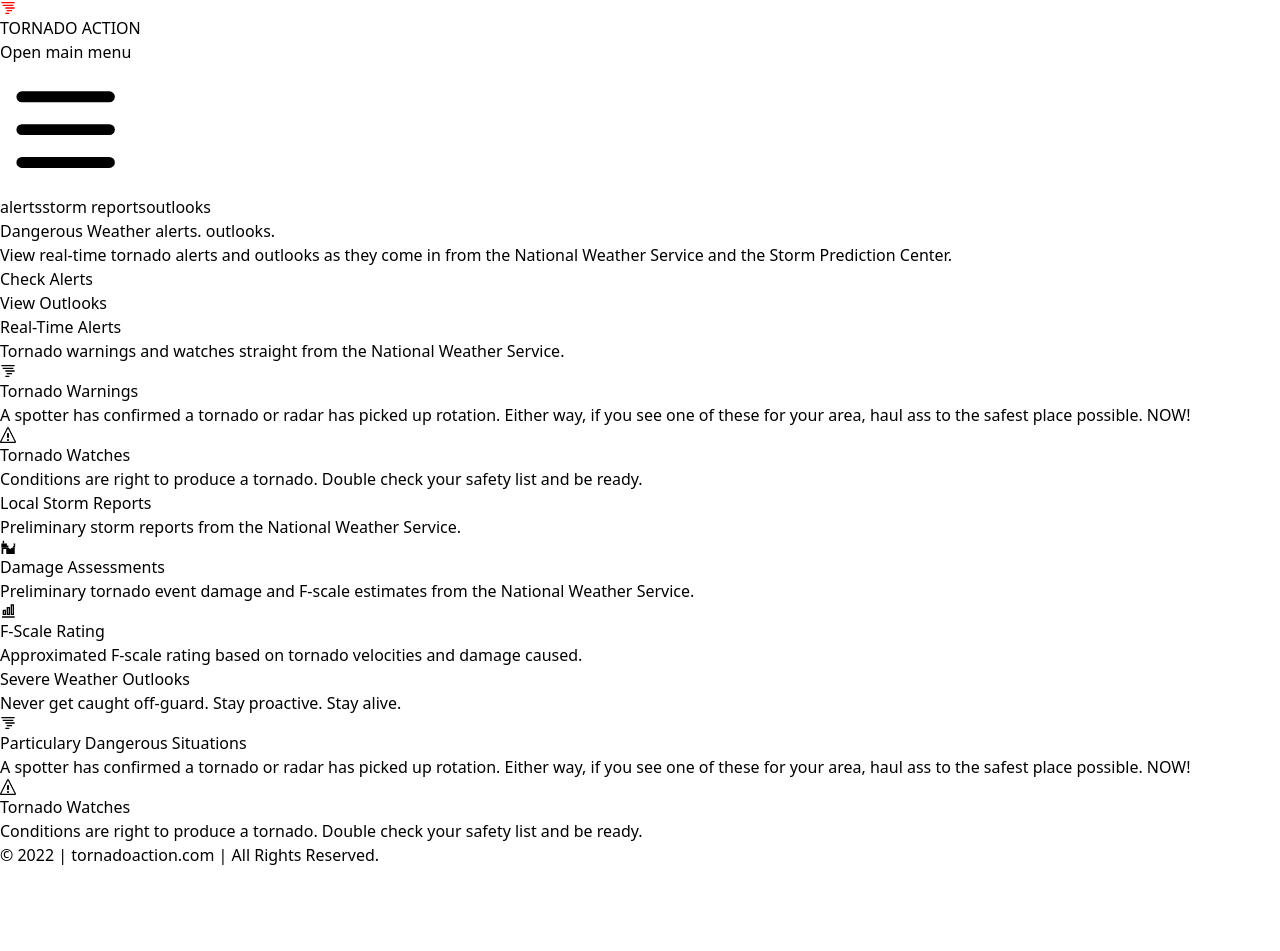
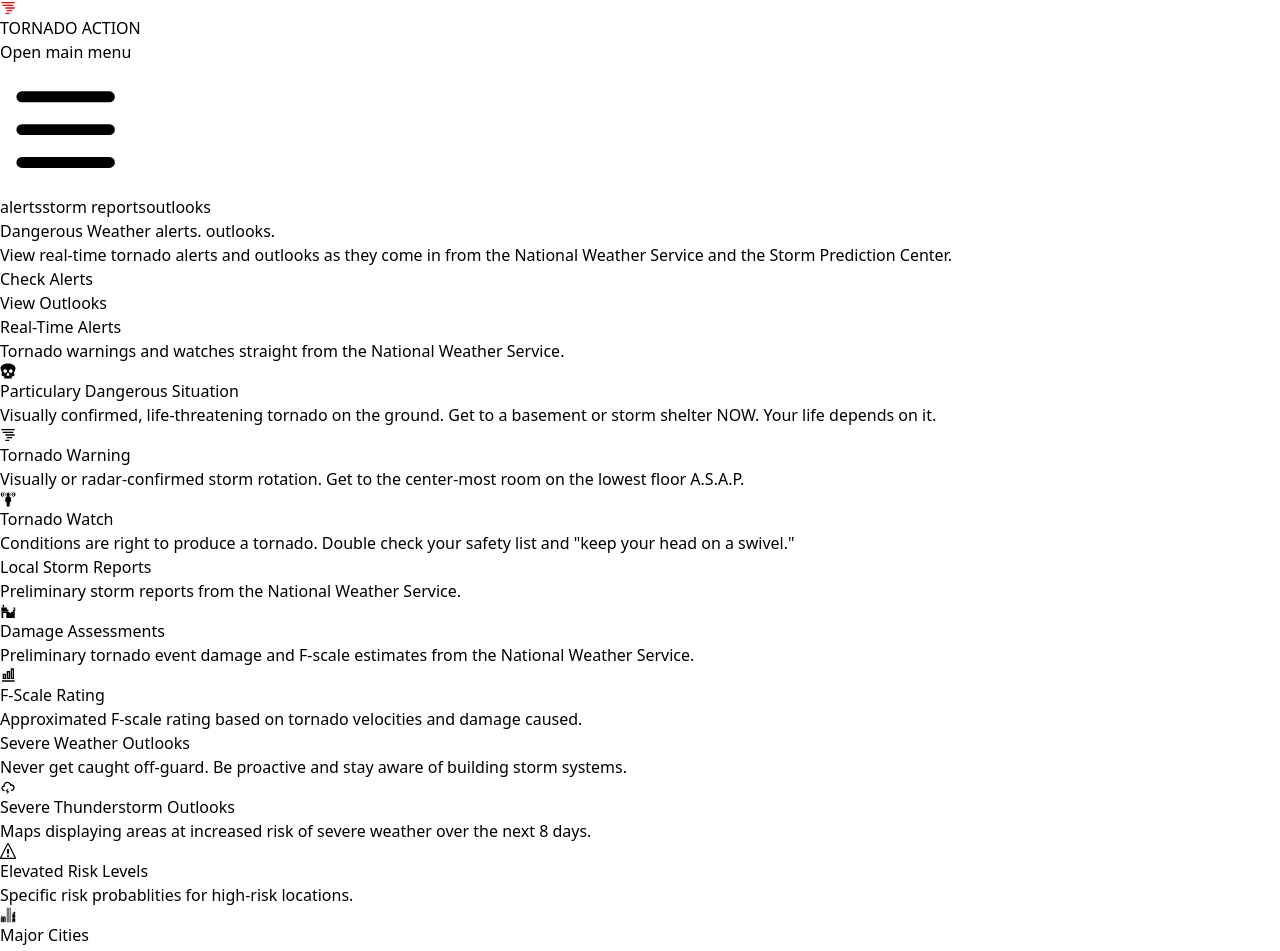
Before and after one commit to modevx/tornado-warned, a Next.js app: page / in a window 1280 px wide. Shown: the top 951 px of the page. Before the commit the page ends 867 px from the top, so only its background shows below. Built offline with nearby package versions, Linux system fonts and the light colour scheme.

Commit message:
update feature descriptions

```diff
--- a/constants/features.js
+++ b/constants/features.js
@@ -1,6 +1,13 @@
-import { RiNumbersLine, RiTornadoLine } from "react-icons/ri";
+import { BiMapAlt, BiTargetLock } from "react-icons/bi";
+import {
+	GiAwareness,
+	GiDamagedHouse,
+	GiDeathSkull,
+	GiModernCity,
+} from "react-icons/gi";
 import { ImWarning } from "react-icons/im";
-import { GiDamagedHouse } from "react-icons/gi";
+import { RiNumbersLine, RiPercentLine, RiTornadoLine } from "react-icons/ri";
+import { TiWeatherStormy } from "react-icons/ti";
 
 export const features = [
 	{
@@ -9,16 +16,22 @@ export const features = [
 			"Tornado warnings and watches straight from the National Weather Service.",
 		benefits: [
 			{
-				name: "Tornado Warnings",
+				name: "Particulary Dangerous Situation",
 				description:
-					"A spotter has confirmed a tornado or radar has picked up rotation.  Either way, if you see one of these for your area, haul ass to the safest place possible.  NOW!",
+					"Visually confirmed, life-threatening tornado on the ground.  Get to a basement or storm shelter NOW.  Your life depends on it.",
+				icon: GiDeathSkull,
+			},
+			{
+				name: "Tornado Warning",
+				description:
+					"Visually or radar-confirmed storm rotation.  Get to the center-most room on the lowest floor A.S.A.P.",
 				icon: RiTornadoLine,
 			},
 			{
-				name: "Tornado Watches",
+				name: "Tornado Watch",
 				description:
-					"Conditions are right to produce a tornado.  Double check your safety list and be ready.",
-				icon: ImWarning,
+					'Conditions are right to produce a tornado.  Double check your safety list and "keep your head on a swivel."',
+				icon: GiAwareness,
 			},
 		],
 	},
@@ -42,19 +55,25 @@ export const features = [
 	},
 	{
 		name: "Severe Weather Outlooks",
-		tagline: "Never get caught off-guard.  Stay proactive.  Stay alive.",
+		tagline:
+			"Never get caught off-guard.  Be proactive and stay aware of building storm systems.",
 		benefits: [
 			{
-				name: "Particulary Dangerous Situations",
+				name: "Severe Thunderstorm Outlooks",
 				description:
-					"A spotter has confirmed a tornado or radar has picked up rotation.  Either way, if you see one of these for your area, haul ass to the safest place possible.  NOW!",
-				icon: RiTornadoLine,
+					"Maps displaying areas at increased risk of severe weather over the next 8 days.",
+				icon: TiWeatherStormy,
 			},
 			{
-				name: "Tornado Watches",
+				name: "Elevated Risk Levels",
+				description: "Specific risk probablities for high-risk locations.",
+				icon: ImWarning,
+			},
+			{
+				name: "Major Cities",
 				description:
-					"Conditions are right to produce a tornado.  Double check your safety list and be ready.",
-				icon: ImWarning,
+					"Largely populated areas likely to be impacted by severe weather.",
+				icon: GiModernCity,
 			},
 		],
 	},
```
